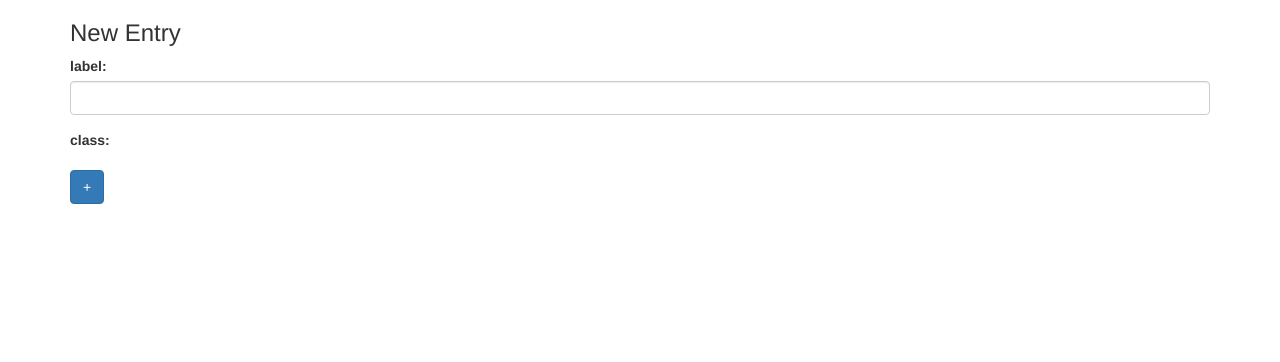
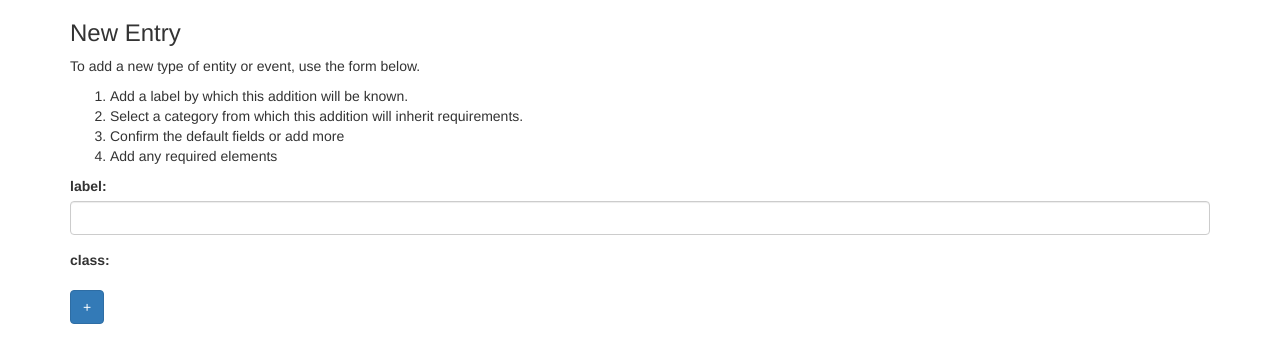
Before and after one commit to cubap/eventities, a plain HTML site: page index.html in a window 1280 px wide. Drawn offline with nearby package versions, Linux system fonts and the light colour scheme; some packages are replaced by stand-ins of ours; a script that the page names is missing.

Commit message:
form instructions

```diff
--- a/index.html
+++ b/index.html
@@ -14,6 +14,15 @@
         </ul>
         <form name="newEntity" id="newEntity" ng-submit="addToConfig(newEntity)">
             <h3>New Entry</h3>
+            <p class="help-text">
+                To add a new type of entity or event, use the form below.
+            </p>
+            <ol>
+                <li ng-class="{'text-muted':newEnt.label}">Add a label by which {{newEnt.label||'this addition'}} will be known.</li>
+                <li ng-class="{'text-muted':newEnt.class}">Select a category from which {{newEnt.label||'this addition'}} will inherit requirements.</li>
+                <li ng-class="{'text-muted':newEnt.defaultFields}">Confirm the default fields or add more</li>
+                <li ng-class="{'text-muted':newEnt.requires}">Add any required elements</li>
+            </ol>
             <div class="form-group">
                 <label>label:</label><input class="form-control" ng-model="newEnt.label" type="text" name="label" >
             </div>
--- a/script.js
+++ b/script.js
@@ -111,7 +111,8 @@ angular.module("Eventities", ['ngStorage'])
                     config: {
                         "ENTITY": {
                             class: null,
-                            "@type": "nv:Entity",
+                        "@type": "nv:Entity",
+                        requires: [],
                             requiredFields: ["label", "@id", "@type"],
                             defaultFields: [{
                                     label: "label",
@@ -242,6 +243,7 @@ angular.module("Eventities", ['ngStorage'])
         $scope.hasProps = function (obj) {
             return Object.getOwnPropertyNames(obj).length;
         };
+        $scope.class = "ENTITY"; // init, for now
         $scope.ofClass = function (c) {
             var list = [];
             if (!c) {
```
